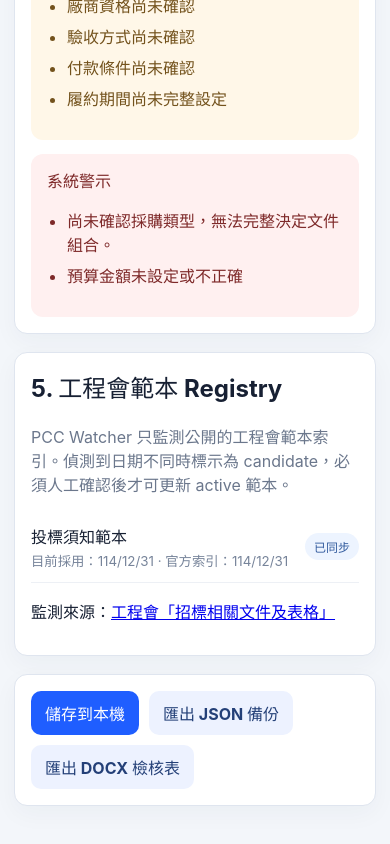
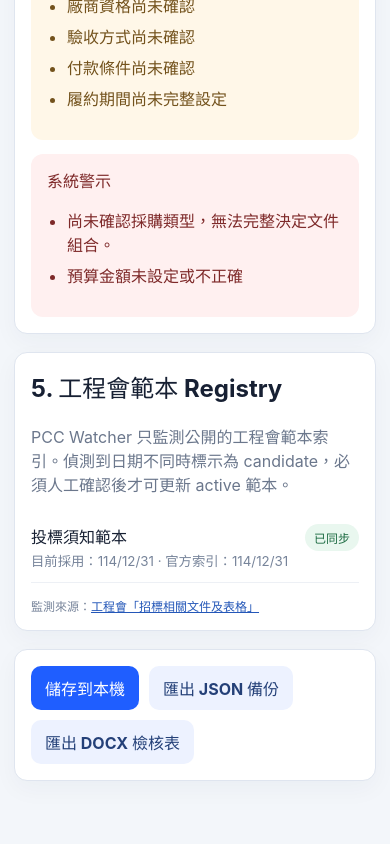
Before and after one commit to Harry5450/gov-procurement-assistant, a React (Vite) app: page / in a window 390 px wide. Shown: the part 2806-3650 px from the top of the page. Built offline with nearby package versions, Linux system fonts and the light colour scheme.

Commit message:
style: add PCC sync status badges

```diff
--- a/src/styles.css
+++ b/src/styles.css
@@ -11,6 +11,7 @@ button, input, select, textarea { font: inherit; }
 button { cursor: pointer; border: 0; border-radius: 10px; padding: 10px 14px; background: #1f5eff; color: white; font-weight: 700; }
 button.secondary { background: #edf2ff; color: #244078; }
 button.danger-link { background: transparent; color: #a63232; padding: 4px 0; font-size: 12px; }
+a { color: #2457b8; }
 
 .app-shell { min-height: 100vh; }
 .topbar { display: flex; justify-content: space-between; gap: 20px; align-items: flex-start; padding: 30px clamp(18px, 4vw, 56px); background: white; border-bottom: 1px solid #dde3ed; }
@@ -58,7 +59,11 @@ li { margin-bottom: 7px; }
 .template-row { display: flex; justify-content: space-between; gap: 12px; align-items: center; padding: 12px 0; border-bottom: 1px solid #edf0f5; }
 .template-row span:first-child { display: grid; gap: 3px; }
 .template-row small { color: #77849a; }
-.tag { background: #edf4ff; color: #325b9e; border-radius: 999px; padding: 5px 9px; font-size: 12px; font-weight: 800; }
+.tag { background: #edf4ff; color: #325b9e; border-radius: 999px; padding: 5px 9px; font-size: 12px; font-weight: 800; white-space: nowrap; }
+.tag.current { background: #e9f7ef; color: #1c6b42; }
+.tag.candidate { background: #fff4da; color: #875c05; }
+.tag.untracked { background: #f1f3f6; color: #667085; }
+.registry-source { margin: 14px 0 0; font-size: 12px; color: #77849a; }
 .actions { display: flex; gap: 10px; flex-wrap: wrap; }
 
 @media (max-width: 900px) {
@@ -73,4 +78,5 @@ li { margin-bottom: 7px; }
   .topbar, .layout { padding-left: 14px; padding-right: 14px; }
   .card { padding: 16px; border-radius: 13px; }
   .privacy-badge { white-space: normal; }
+  .template-row { align-items: flex-start; }
 }
```
